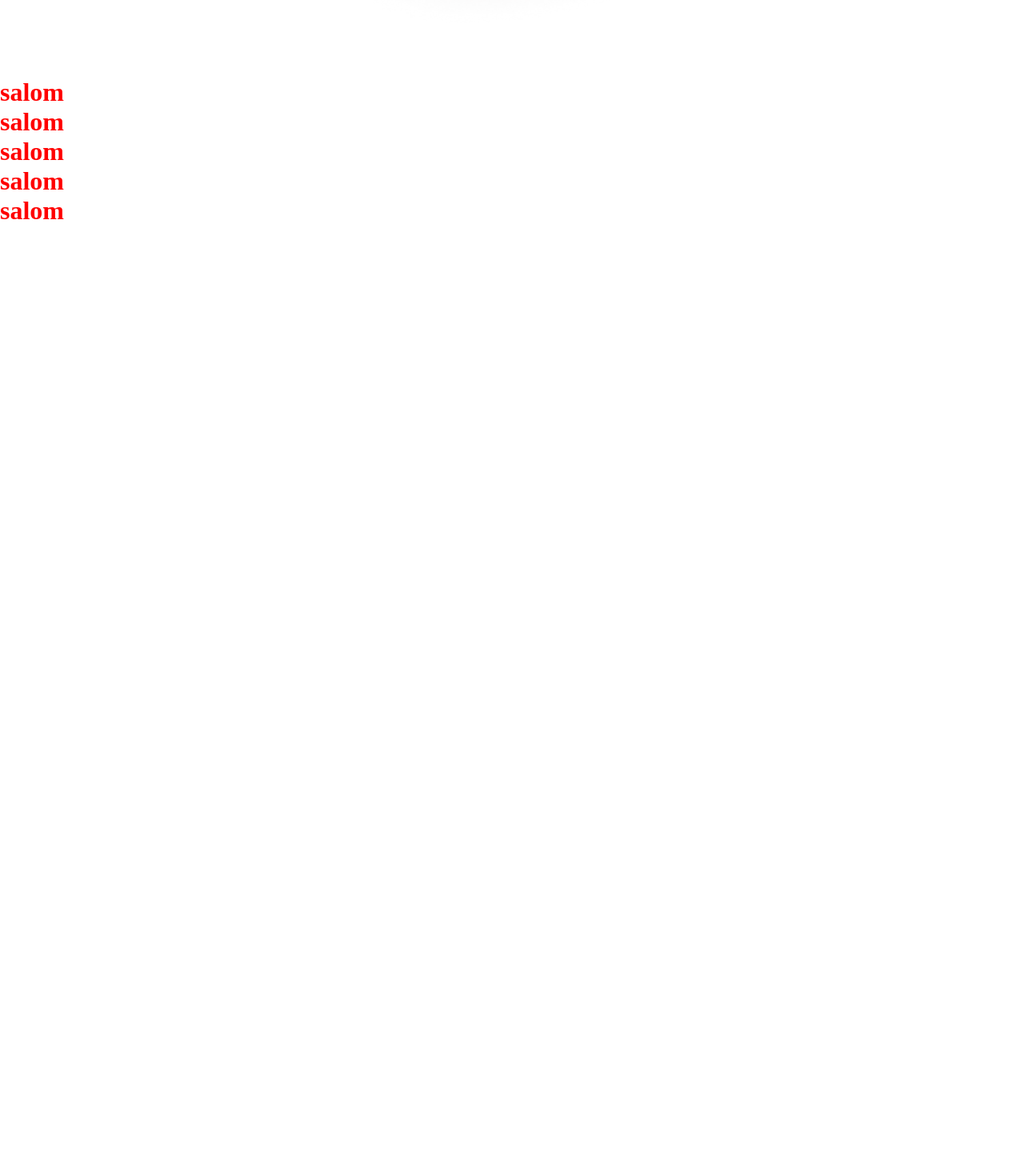
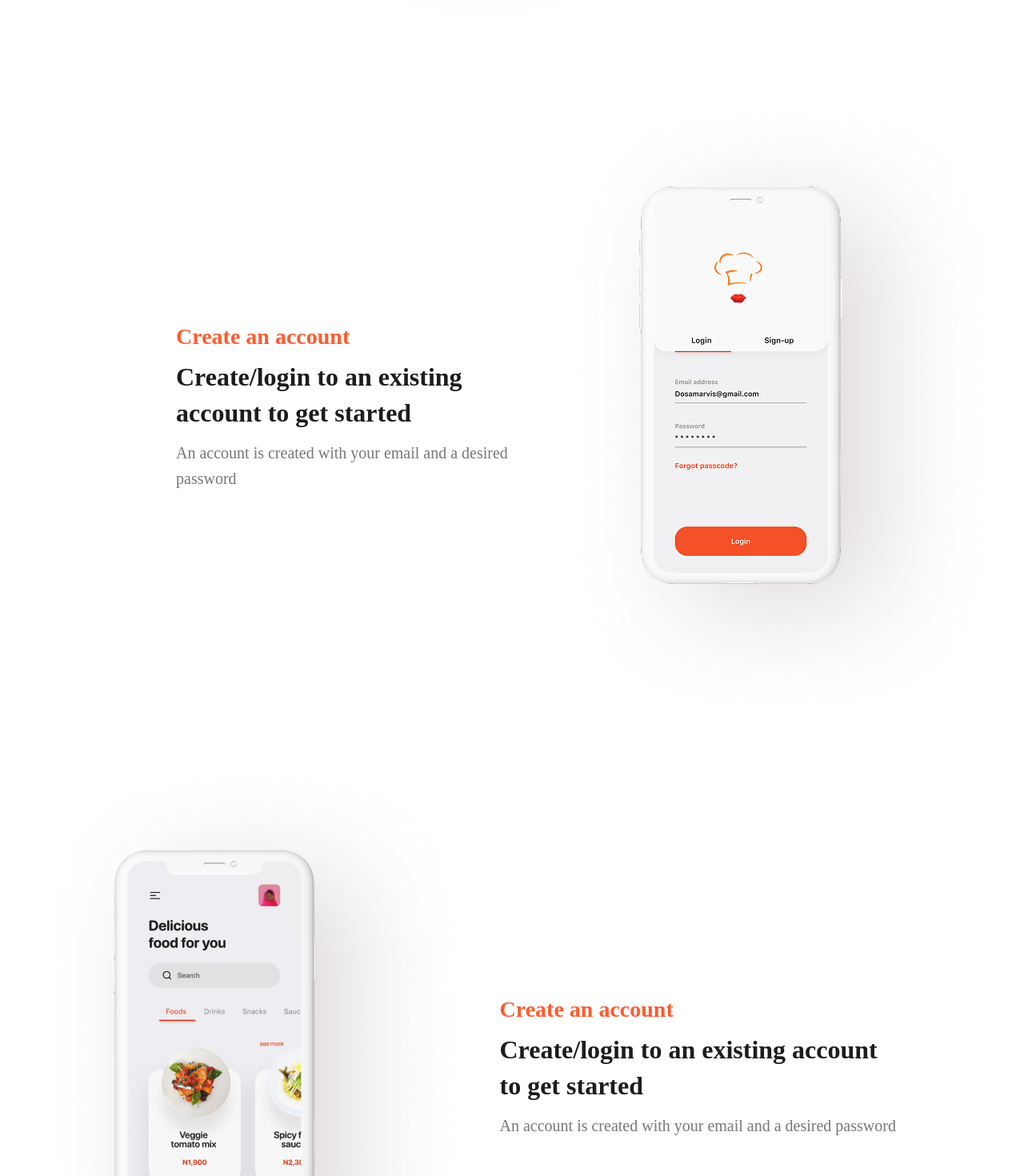
Before and after one commit to Umar033ya/Jamoviy-ish-, a React (Vite) app: page / in a window 1280 px wide. Shown: the part 1160-2630 px from the top of the page at 80% size. Before the commit the page ends 1442 px from the top, so only its background shows below. Built offline with nearby package versions, Linux system fonts and the light colour scheme.

Commit message:
stn3 stn4 add

```diff
--- a/src/components/main/section3/section3.css
+++ b/src/components/main/section3/section3.css
@@ -0,0 +1,25 @@
+.ko{
+    display: flex;
+      align-items: center;
+margin-left: 200px;
+    justify-content: center;
+}
+
+h2{
+     font-size: 32px;
+  font-weight: 700;
+  color: #1C1C1C; /* Qora-kul rang */
+  line-height: 1.4;
+  margin-bottom: 12px;
+}
+h3{
+    color: #FF5B2E; /* Orange rang */
+  font-size: 28px;
+  font-weight: 600;
+  margin-bottom: 12px;
+}
+p{
+      font-size: 20px;
+  color: #777777; /* Kulrang */
+  line-height: 1.6;
+}
--- a/src/components/main/section3/section3.jsx
+++ b/src/components/main/section3/section3.jsx
@@ -1,11 +1,22 @@
 import React from 'react'
 import './section3.css'
-
+import img5 from '../../../../public/kok.png'
 function Section3() {
 
   return (
     <div className='body'>
-      <h1>salom</h1>
+
+<section className='ko' >
+    <div className='ji' >
+                    <h3>Create an account</h3>
+    <h2>Create/login to an existing
+account to get started</h2>
+<p>An account is created with your email
+and a desired password</p>
+          </div>
+      <img src={img5} alt="" />
+</section>
+
     </div>
   )
 }
--- a/src/components/main/section4/section4.css
+++ b/src/components/main/section4/section4.css
@@ -0,0 +1,34 @@
+.iou{
+    display: flex;
+      align-items: center;
+margin-right: 100px;
+    justify-content: center;
+}
+.ji{
+  width: 500px;
+  font-size: 20px;
+  padding: 20px;
+
+}
+
+.ji p{
+
+    font-size: 20px;
+  color: #777777; /* Kulrang */
+  line-height: 1.6;
+}
+
+.ji h3 {
+  color: #FF5B2E; /* Orange rang */
+  font-size: 28px;
+  font-weight: 600;
+  margin-bottom: 12px;
+}
+
+.ji h2{
+   font-size: 32px;
+  font-weight: 700;
+  color: #1C1C1C; /* Qora-kul rang */
+  line-height: 1.4;
+  margin-bottom: 12px;
+}
--- a/src/components/main/section4/section4.jsx
+++ b/src/components/main/section4/section4.jsx
@@ -1,11 +1,23 @@
 import React from 'react'
 import './section4.css'
-
+import img6 from '../../../../public/koku.png'
 function Section4() {
 
   return (
     <div className='body'>
-            <h1>salom</h1>
+          <section className='oiu' >
+    <div className='iou'>
+      <img src={img6} alt="" />
+          <div className='ji' >
+                    <h3>Create an account</h3>
+    <h2>Create/login to an existing
+account to get started</h2>
+<p>An account is created with your email
+and a desired password</p>
+          </div>
+
+    </div>
+          </section>
     </div>
   )
 }
```
Also changed, not shown: public/kok.png (added), public/koku.png (added).
